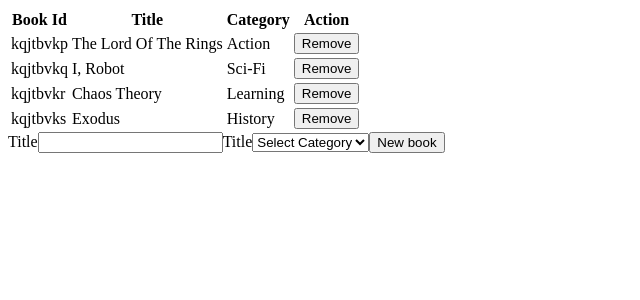
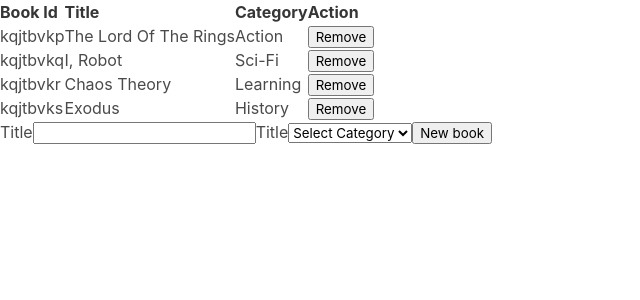
Before and after one commit to mricanho/Bookstore-react-redux, a React (Create React App) app: page / in a window 1280 px wide. Shown: the top 300 px of the page, without its empty margins (0-640 px from the left). Built offline with nearby package versions, Linux system fonts and the light colour scheme.

Commit message:
Add bulma to react

```diff
--- a/package.json
+++ b/package.json
@@ -6,6 +6,7 @@
     "@testing-library/jest-dom": "^5.11.4",
     "@testing-library/react": "^11.1.0",
     "@testing-library/user-event": "^12.1.10",
+    "bulma": "^0.9.3",
     "prop-types": "^15.7.2",
     "react": "^17.0.2",
     "react-dom": "^17.0.2",
--- a/src/components/Book.js
+++ b/src/components/Book.js
@@ -1,14 +1,14 @@
 import React from 'react';
 import PropTypes from 'prop-types';
 
-const Book = ({ book, handleRemoveBook }) => (
+const Book = ({ book, handleBookRemove }) => (
   <>
     <tr key={book.id + 2}>
       <td key={book.id}>{book.id}</td>
       <td key={book.title}>{book.title}</td>
       <td key={book.category}>{book.category}</td>
       <td>
-        <button type="button" onClick={() => handleRemoveBook(book)}>Remove</button>
+        <button type="button" onClick={() => handleBookRemove(book)}>Remove</button>
       </td>
     </tr>
   </>
@@ -16,7 +16,7 @@ const Book = ({ book, handleRemoveBook }) => (
 
 Book.propTypes = {
   book: PropTypes.objectOf(Object).isRequired,
-  handleRemoveBook: PropTypes.func.isRequired,
+  handleBookRemove: PropTypes.func.isRequired,
 };
 
 export default Book;
--- a/src/index.js
+++ b/src/index.js
@@ -6,6 +6,7 @@ import uniqid from 'uniqid';
 import App from './components/App';
 import reducers from './reducers';
 import { createBook } from './actions';
+import 'bulma/css/bulma.min.css';
 
 const store = createStore(reducers);
 
```
Also changed, not shown: 1 other file (tests, documents, lock files or other folders).
